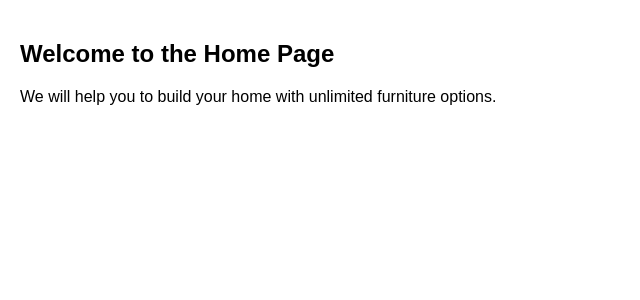
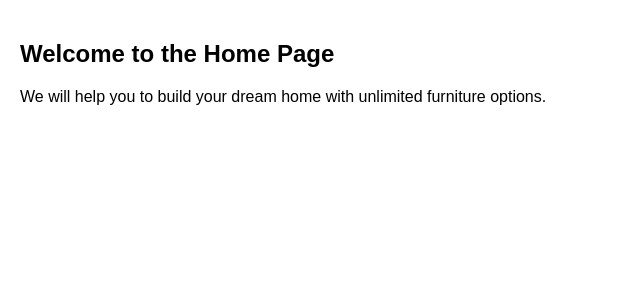
Before and after one commit to Adarsh-97/myflaskapplication, a Flask app: page / in a window 1280 px wide. Shown: the part 118-418 px from the top of the page, without its empty margins (0-640 px from the left). Run offline with Flask 3, Linux system fonts and the light colour scheme.

Commit message:
index.html content modified

```diff
--- a/templates/index.html
+++ b/templates/index.html
@@ -4,5 +4,5 @@
 
 {% block content %}
 <h2>Welcome to the Home Page</h2>
-<p>We will help you to build your home with unlimited furniture options.</p>
+<p>We will help you to build your dream home with unlimited furniture options.</p>
 {% endblock %}
```
